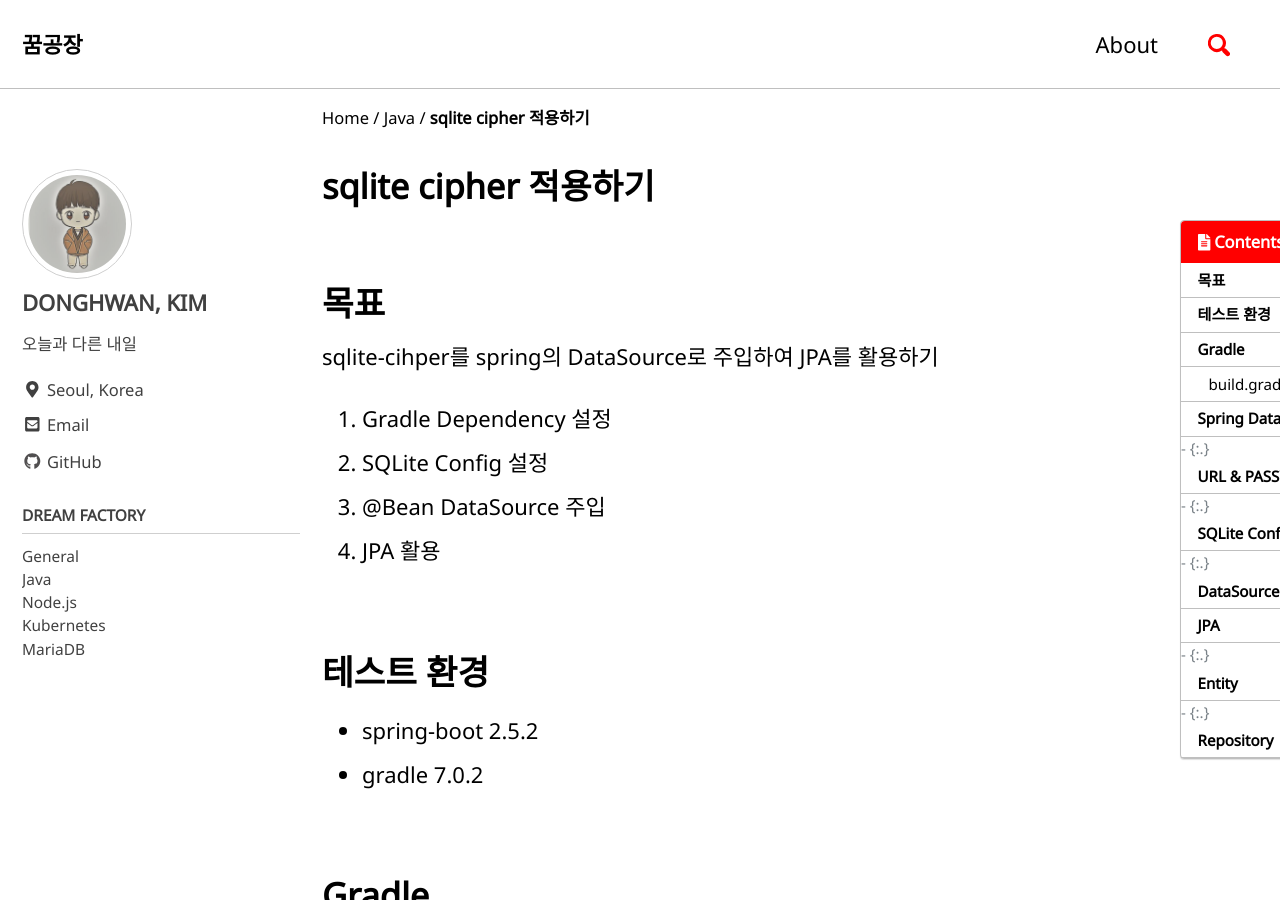
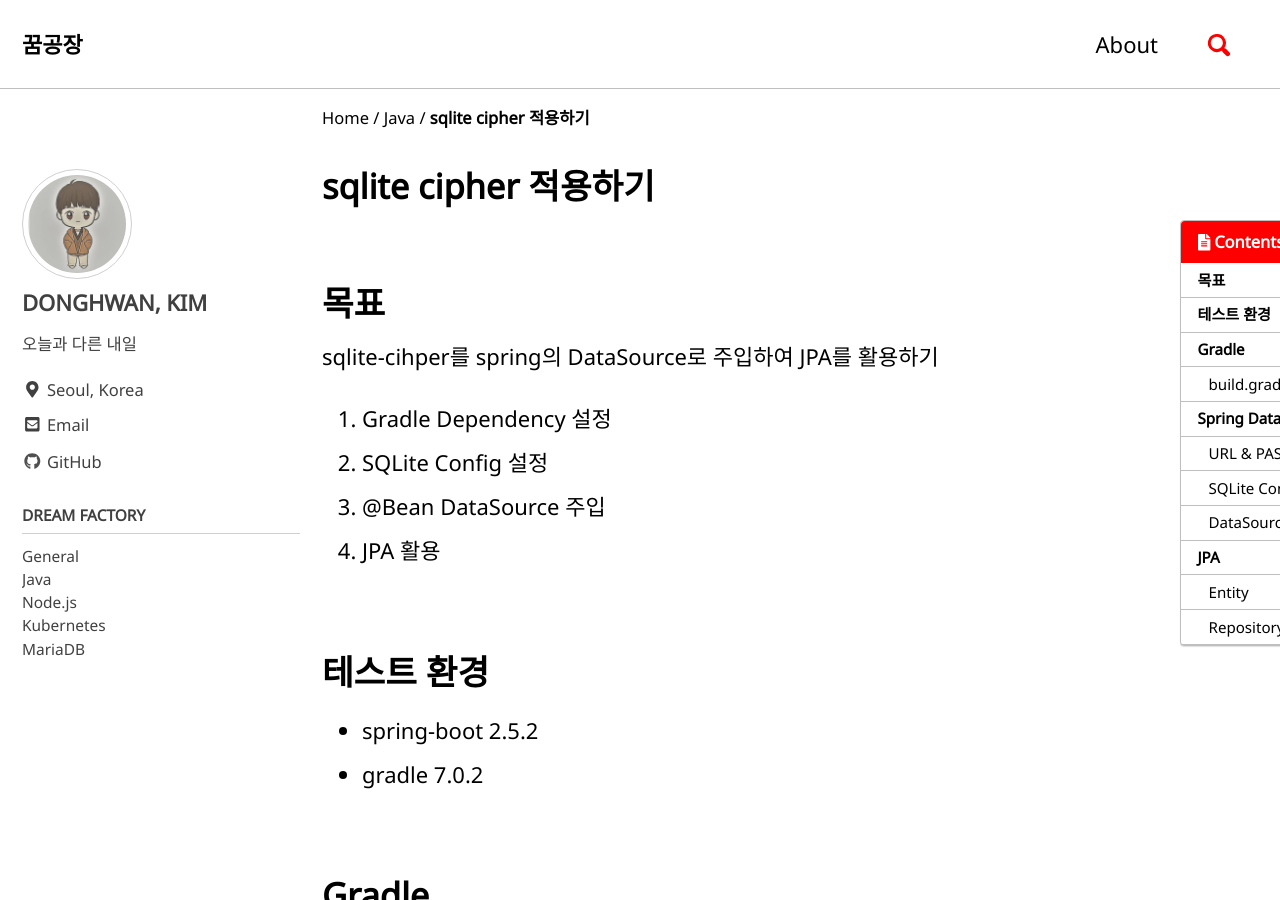
Before and after one commit to yearnlune/yearnlune.github.io, a Jekyll site: the page built from _posts/java/2021-06-30-sqlite-cipher.md, in a window 1280 px wide and 900 px high. Built offline with Jekyll 4.4.1, drawn with Linux system fonts in a browser that asks for light colours; cached includes are drawn as plain includes; comment, search, counter and statistics services are not loaded.

Commit message:
fix: Fixed header type

````diff
--- a/_posts/java/2021-06-30-sqlite-cipher.md
+++ b/_posts/java/2021-06-30-sqlite-cipher.md
@@ -91,7 +91,8 @@ public class ApplicationDatabase {
 }
 ```
 
-### URL & PASSWORD
+
+## URL & PASSWORD
 
 sqlite의 url과 password는 기존 application.yml에서 쉽게 사용할 수 있도록 `@Value`를 통해서 주입시킨다. 값이 없을 경우를 대비해 기본 값도 설정해 두었다.
 
@@ -109,7 +110,7 @@ spring
         password: 7eff056138424802bbe296fe66022047
 ```
 
-### SQLite Config
+## SQLite Config
 
 `@PostConstruct`를 활용하여 기본 템플릿을 제공해주는 `SQLiteMCConfig` 를 활용하여 원하는 sqlite config(Pragma)를 설정하였다. 아래는 `SQLCipher4`와 password를 설정하였으며. JournalMode를 설정하였다.
 
@@ -131,7 +132,7 @@ protected void initSqliteConfig() {
 
 ![sqlite-table](/assets/images/sqlite-cipher/pragma.jpg)
 
-### DataSource
+## DataSource
 
 위에서 적용한 SQLite config를 토대로 Connection을 생성한다. 생성한 Connection을 Spring에서 제공하는 `SingleConnectionDataSource` 를 활용하여 DataSource를 주입하였다. 좀 더 디테일한 Connection 처리가 필요한 경우 `AbstractDataSource`를 상속받아 구현해주면 된다.
 
@@ -155,7 +156,7 @@ public DataSource getDataSource() {
 
 SQLite에서 활용할 Entity와 Repository를 구현한다.
 
-### Entity
+## Entity
 
 ```java
 @Entity
@@ -180,7 +181,8 @@ Hibernate: create table ot_config (key varchar(255) not null, value TEXT, primar
 
 ![sqlite-table](/assets/images/sqlite-cipher/sqlite-table.png)
 
-### Repository
+
+## Repository
 
 ```java
 @Repository
````
